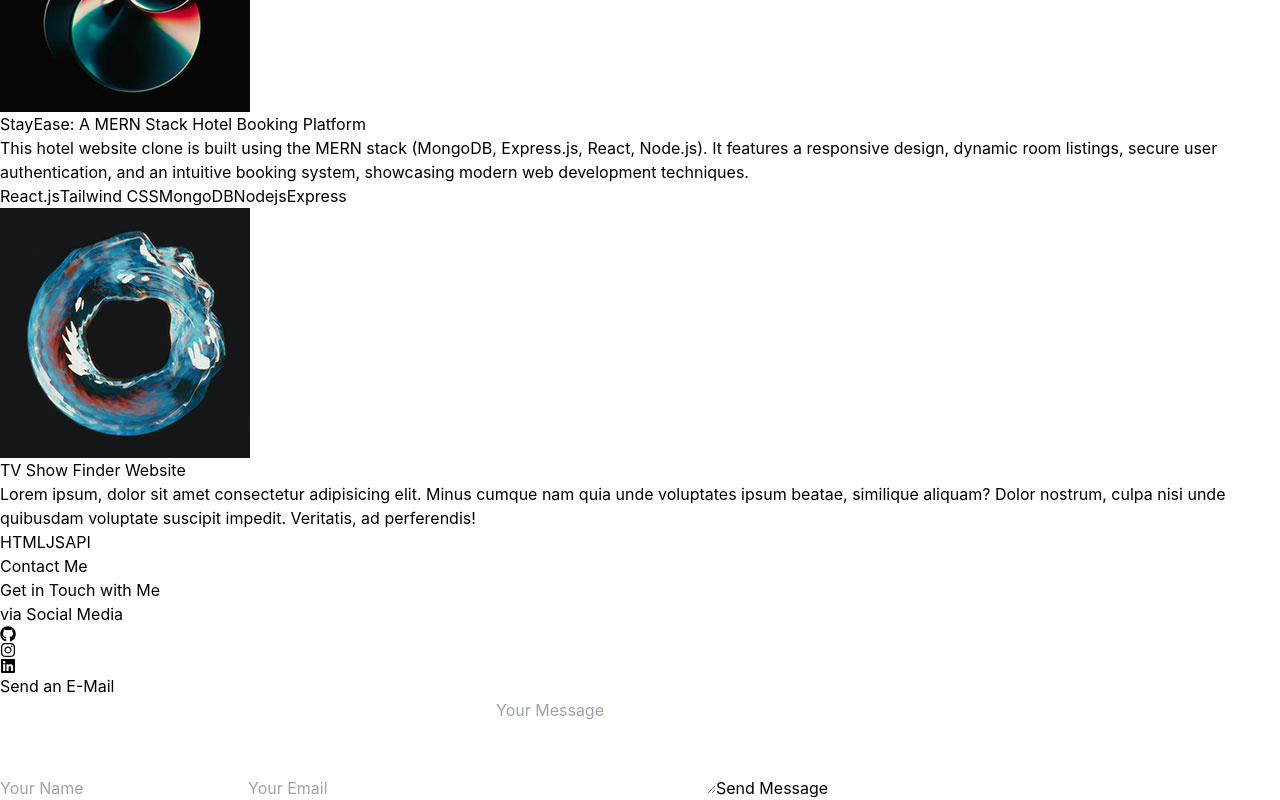
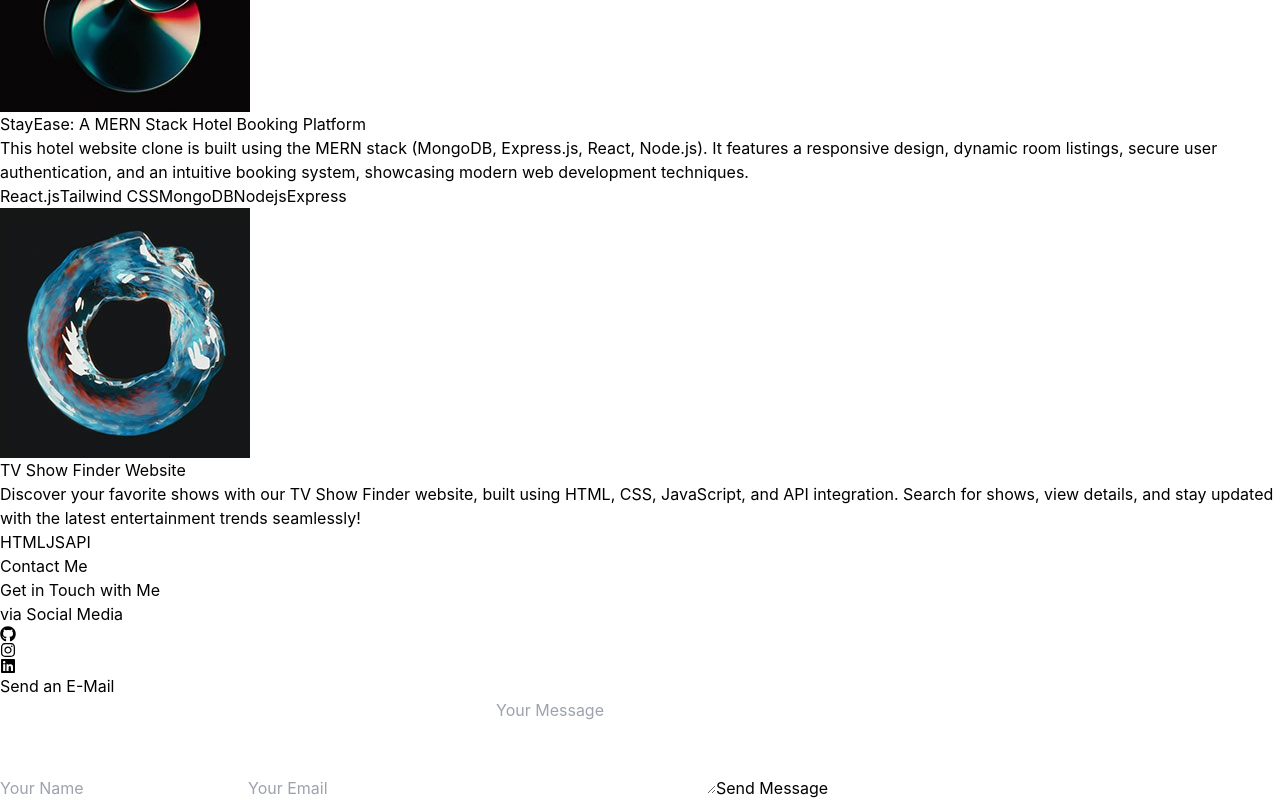
Before and after one commit to harshit-sharma14/My-Portfolio, a React (Vite) app: page / in a window 1280 px wide. Shown: the part 1270-2070 px from the top of the page. Built offline with nearby package versions, Linux system fonts and the light colour scheme.

Commit message:
changes in project section

```diff
--- a/src/Projects.jsx
+++ b/src/Projects.jsx
@@ -54,7 +54,7 @@ export const Projects = () => {
             </motion.div>
             <motion.div  whileInView={{opacity:1,x:0}} initial={{opacity:0,x:100}} transition={{duration:1}}  className='w-full max-w-xl lg:w-3/4'>
             <h3 className='mb-2 font-semibold text-2xl'>TV Show Finder Website</h3>
-            <p className='mb-4 text-stone-400'>Lorem ipsum, dolor sit amet consectetur adipisicing elit. Minus cumque nam quia unde voluptates ipsum beatae, similique aliquam? Dolor nostrum, culpa nisi unde quibusdam voluptate suscipit impedit. Veritatis, ad perferendis!</p>
+            <p className='mb-4 text-stone-400'>Discover your favorite shows with our TV Show Finder website, built using HTML, CSS, JavaScript, and API integration. Search for shows, view details, and stay updated with the latest entertainment trends seamlessly!</p>
             <span className='mr-2 rounded bg-stone-900 p-2 text-sm font-medium text-stone-300'>HTML</span>
             <span className='mr-2 rounded bg-stone-900 p-2 text-sm font-medium text-stone-300'>JS</span>
             <span className='mr-2 rounded bg-stone-900 p-2 text-sm font-medium text-stone-300'>API</span>
```
